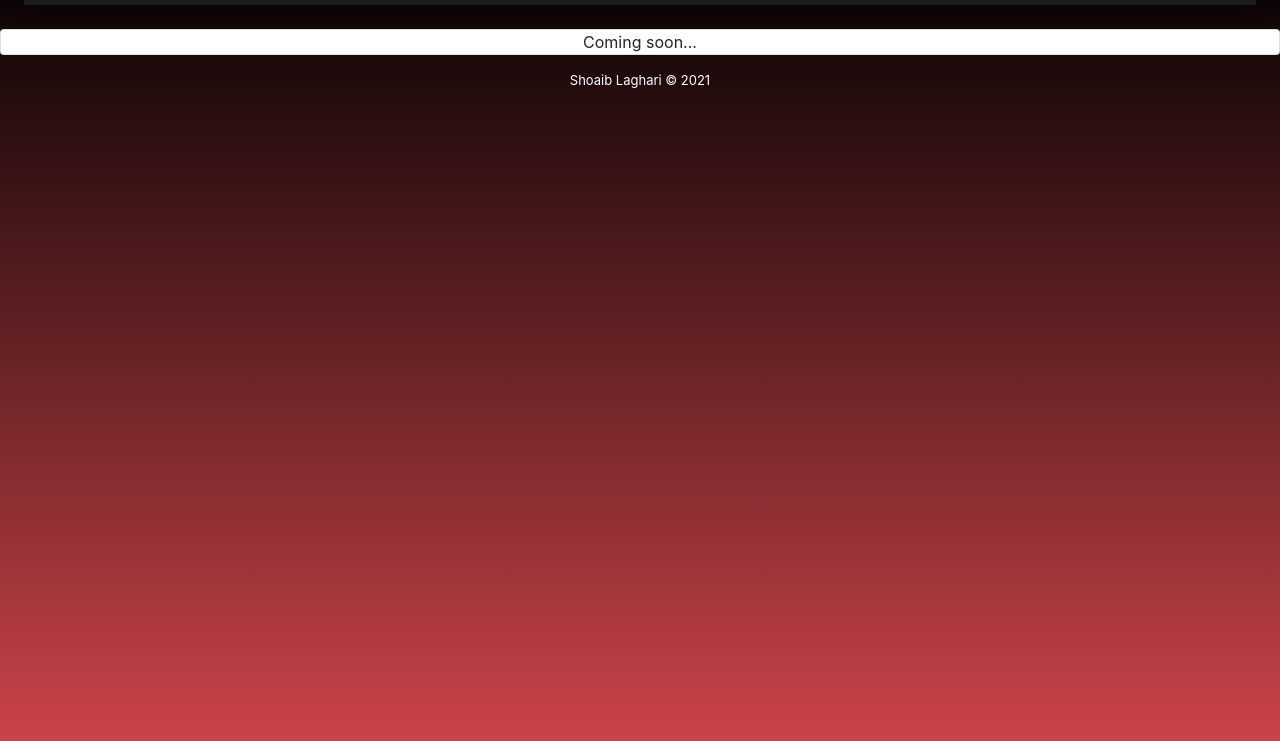
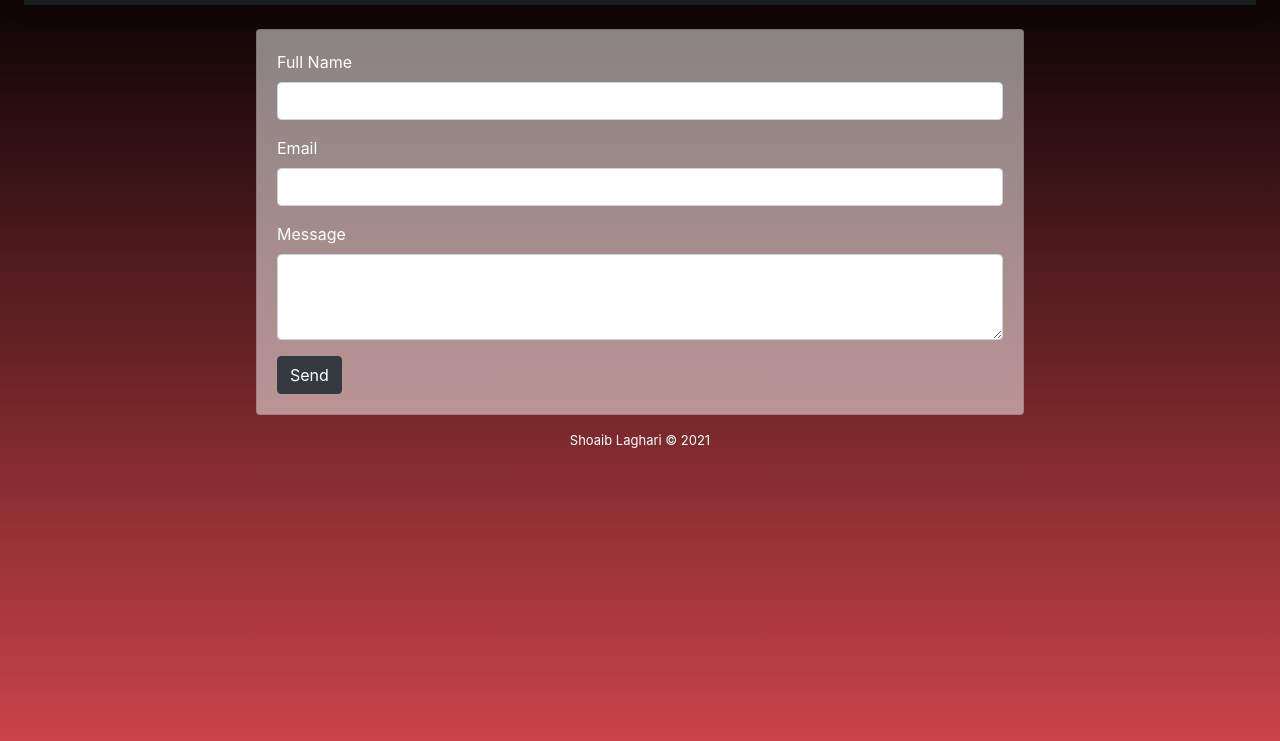
Before and after one commit to shoaibl9/shoaiblaghari.com, a Gatsby site: page /contact in a window 1280 px wide. Shown: the part 51-792 px from the top of the page. Built offline with nearby package versions, Linux system fonts and the light colour scheme; Gatsby itself is replaced by a stand-in of ours.

Commit message:
contact page

```diff
--- a/package.json
+++ b/package.json
@@ -19,6 +19,7 @@
     "@fortawesome/fontawesome-svg-core": "^1.2.34",
     "@fortawesome/free-brands-svg-icons": "^5.15.2",
     "@fortawesome/react-fontawesome": "^0.1.14",
+    "axios": "^0.21.1",
     "bootstrap": "^4.5.3",
     "gatsby": "^2.26.1",
     "gatsby-plugin-react-helmet": "^4.1.0",
--- a/src/pages/contact.js
+++ b/src/pages/contact.js
@@ -1,17 +1,85 @@
 import React from 'react'
 import 'bootstrap/dist/css/bootstrap.min.css'
+import styled from 'styled-components'
 
 import Layout from '../components/Layout'
-import { Card } from 'react-bootstrap'
+import { Card, Form, Button } from 'react-bootstrap'
 
-export default () => {
-  return (
-    < >
-      <Layout pageTitle="Contact">
-        <Card className="text-center">
-          Coming soon...
-        </Card>
+const ContactCard = styled(Card)`
+  display: flex;
+  background-color: rgba(255,255,255,0.5);
+  left: 20%;
+  width: 60%;
+  padding: 20px;
+`
+
+class ContactPage extends React.Component {
+
+  constructor(props) {
+    super(props);
+    this.state = {
+      name: "",
+      email: "",
+      message: "",
+      disabled: false,
+      emailSent: null,
+    }
+  }
+
+  handleChange = (event) => {
+    console.log(event);
+
+    const target = event.target;
+    const value = target.type === 'checkbox' ? target.checked : target.value;
+    const name = target.name;
+
+    this.setState({
+      [name]: value
+    })
+  }
+
+  handleSubmit = (event) => {
+    event.preventDefault();
+
+    this.setState({
+      disabled: true
+    });
+  }
+
+  render() {
+    return(
+      <Layout>
+
+        <ContactCard className="mt-3">
+          <Form onSubmit={this.handleSubmit}>
+            <Form.Group>
+              <Form.Label htmlFor="full-name" className="text-white">Full Name</Form.Label>
+              <Form.Control id="full-name" name="name" type="text" value={this.state.name} onChange={this.handleChange}/>
+            </Form.Group>
+
+            <Form.Group>
+              <Form.Label htmlFor="email" className="text-white">Email</Form.Label>
+              <Form.Control id="email" name="email" type="email" value={this.state.email} onChange={this.handleChange}/>
+            </Form.Group>
+
+            <Form.Group>
+              <Form.Label htmlFor="message" className="text-white">Message</Form.Label>
+              <Form.Control id="message" name="message" as="textarea" rows="3" value={this.state.message} onChange={this.handleChange}/>
+            </Form.Group>
+
+            <Button type="submit" className="d-inline-block" variant="dark" disabled={this.state.disabled}>
+              Send
+            </Button>
+
+            {this.state.emailSent === true && <p className="d-inline-block ml-3 text-white">Email Sent</p>}
+            {this.state.emailSent === false && <p className="d-inline-block ml-3 text-white">Email Not Sent</p>}
+          </Form>
+        </ContactCard>
+
       </Layout>
-    </>
-  )
+    );
+  }
+
 }
+
+export default ContactPage;
```
Also changed, not shown: 2 other files.
